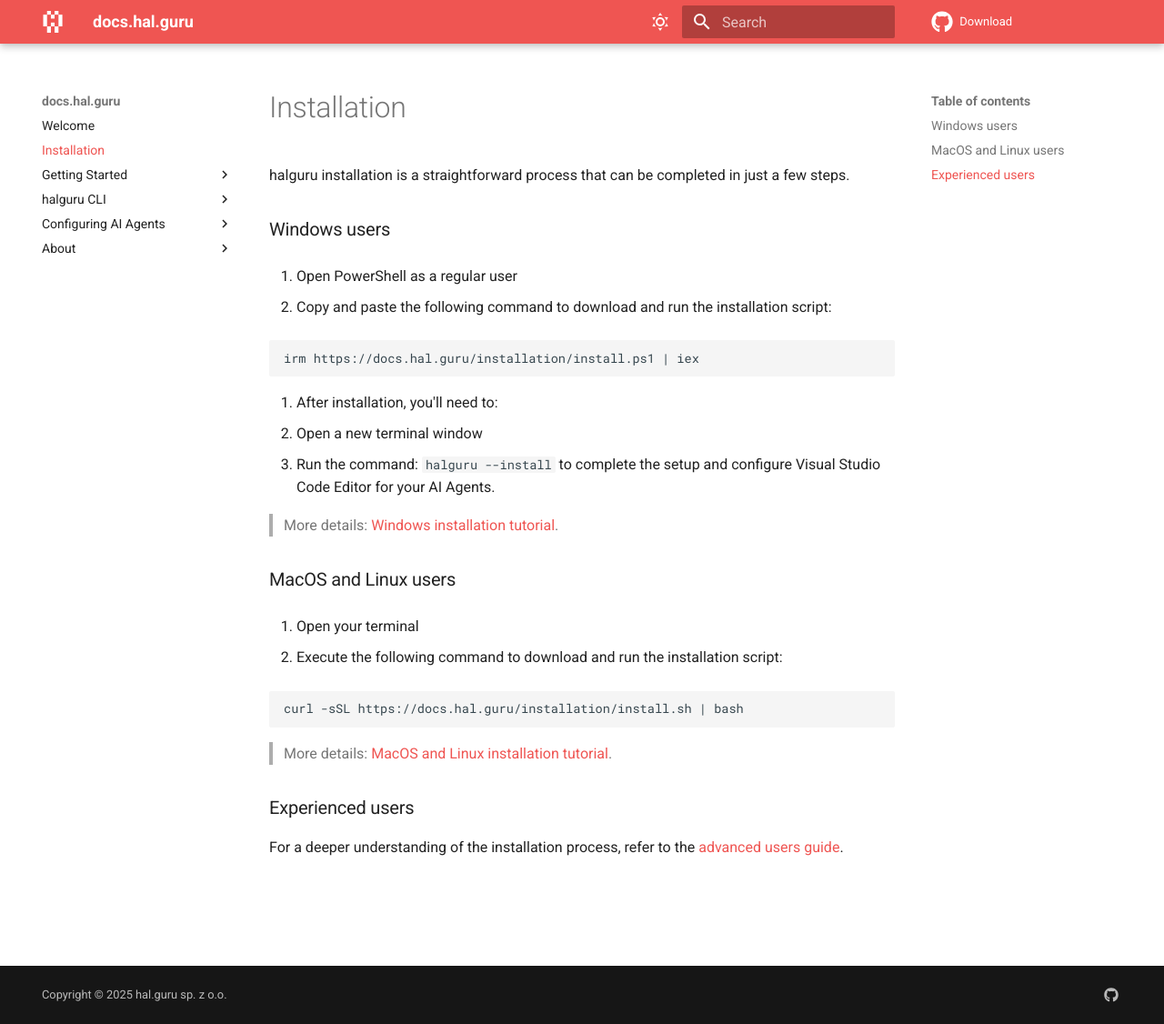
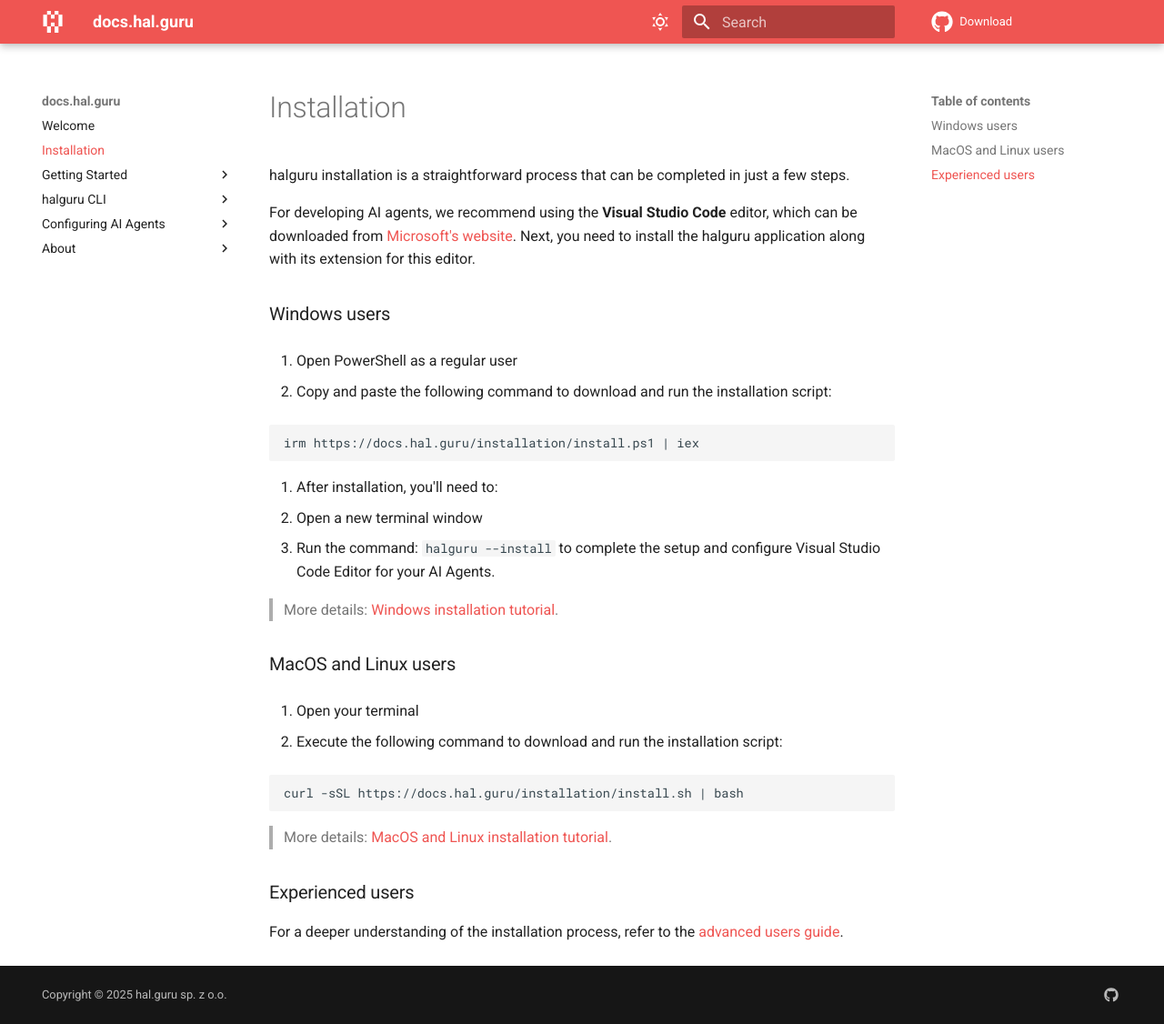
Before and after one commit to HAL-guru/hal.guru, an MkDocs documentation site: the page built from docs/installation/index.md, in a window 1280 px wide and 1126 px high. Shown: the whole window at 91% size. Built offline with MkDocs 1.6.1 and Material for MkDocs 9.7.7, drawn with Linux system fonts in a browser that asks for light colours; comment, search, counter and statistics services are not loaded.

Commit message:
Add recommendation to use Visual Studio Code for AI agents
Updated installation guides to suggest using Visual Studio Code for AI agent development. Included instructions to download the editor and install the halguru extension for better integration and development experience.

```diff
--- a/docs/installation/index.md
+++ b/docs/installation/index.md
@@ -6,6 +6,9 @@
 ---
 
 halguru installation is a straightforward process that can be completed in just a few steps.
+
+For developing AI agents, we recommend using the **Visual Studio Code** editor, which can be downloaded from [Microsoft's website](https://code.visualstudio.com/download).
+Next, you need to install the halguru application along with its extension for this editor.
 
 ## Windows users
 
```
Also changed, not shown: docs/installation/experienced-users.md (+3 -0 lines), docs/installation/macos-and-linux.md (+3 -0 lines), docs/installation/windows.md (+3 -0 lines).
